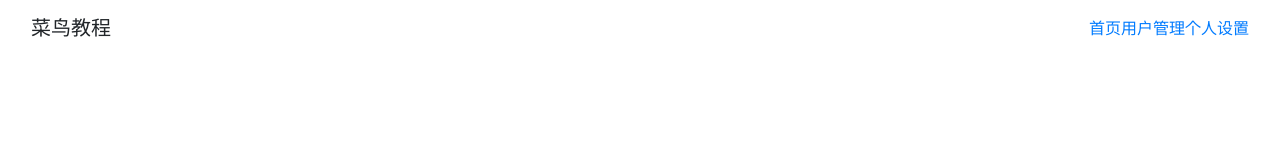
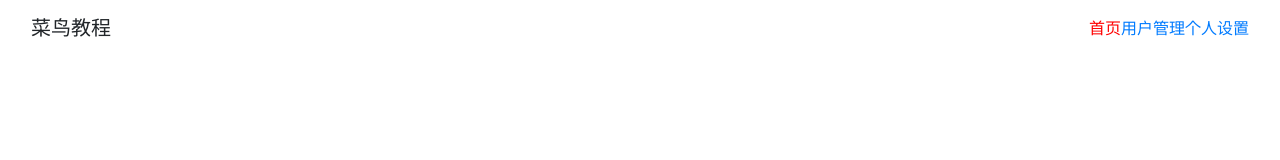
Before and after one commit to yokeney/2018react-router, a React (Create React App) app: page /home in a window 1280 px wide. Shown: the top 160 px of the page. Built offline with nearby package versions, Linux system fonts and the light colour scheme.

Commit message:
router Menu

```diff
--- a/src/App.js
+++ b/src/App.js
@@ -6,6 +6,7 @@ import  'bootstrap/dist/css/bootstrap.css'
 import Profile from './Profile'
 import ProtectRouter from'./ProtectRouter'
 import Login from './Login'
+import Menu from './Menu'
 /*
 当用户访问个人设置时，先判断用户是否已登录，如果已登录显示个人设置页面，如果没有登录则跳转登录页面
 ProtectRouter登录保护路由
@@ -24,9 +25,9 @@ export default (
 		<a className="navbar-brand" >菜鸟教程</a>
 	</div>
 	<ul className="nav navbar-inverse">
-		<li role="presentation"><Link to="/home">首页</Link></li>
-		<li role="presentation"><Link to="/user">用户管理</Link></li>
-		<li role="presentation"><Link to="/profile">个人设置</Link></li>
+	    <Menu label="首页 " to="/home" />
+	    <Menu label="用户管理 " to="/user" />
+	    <Menu label="个人设置 " to="/profile" />
 	</ul>
 	</div>
 </nav>
--- /dev/null
+++ b/src/Menu.js
@@ -0,0 +1,12 @@
+/*
+有时候不管皮不匹配都显示一些东西
+children不管匹配得上海市匹配不上都要进行渲染，match 是点击每个的类名
+*/
+import React from 'react'
+import {Route,Link} from 'react-router-dom'
+export default function(props){
+ return <Route path={props.to} children={({match})=>{
+	 return <li  role="presentation" className={match?'active':''}><Link to={props.to}>{props.label}</Link></li>
+ }}/>
+
+}
--- a/src/ProtectRouter.js
+++ b/src/ProtectRouter.js
@@ -6,11 +6,13 @@ import {Redirect,Route} from 'react-router-dom'
 //当一个组件需要状态的时候必须要class类声明
 //props={path:"/profile",component:profile}
 //rest={path:"/profile"}
+
+ // export default function({component:Component,...rest}){
+ //  return <Route {...rest} render={(props)=>localStorage.getItem("login")?<Component/>:<Redirect to={{pathname:'/login',state:{from:props.location.pathname}
+ // 	 }}/>
+ //  }/>
+ // }
  export default function({component:Component,...rest}){
-	 return <Route {...rest} render={(props)=>
-		 localStorage.getItem("login")?<Component/>:<Redirect to={{
-			 pathname:'/login',
-			 state:{from:props.location.pathname}
-		 }}/>
-	 }/>
+     return <Route {...rest} render={(props)=>localStorage.getItem("login")?<Component/>:<Redirect to={{pathname:'login',state:{from:props.location.pathname}}}/>} />
+
  }
--- /dev/null
+++ b/src/css/main.css
@@ -0,0 +1,3 @@
+.active a{
+	color: red;
+}
--- a/src/index.js
+++ b/src/index.js
@@ -2,6 +2,7 @@
 import ReactDOM from 'react-dom'
 import App from './App'
 import './css/button.css'
+import './css/main.css'
 // import {HashRouter as Router,Route} from 'react-router-dom'
 ReactDOM.render(App,document.querySelector('#root')
 )
```
Also changed, not shown: 1 other file (tests, documents, lock files or other folders).
